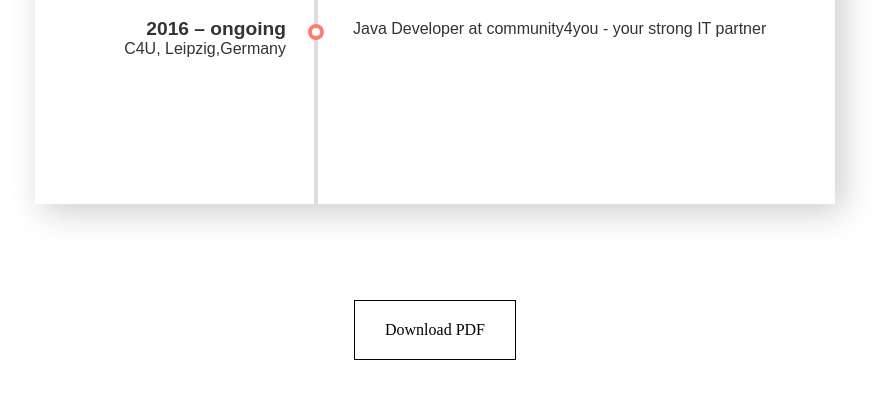
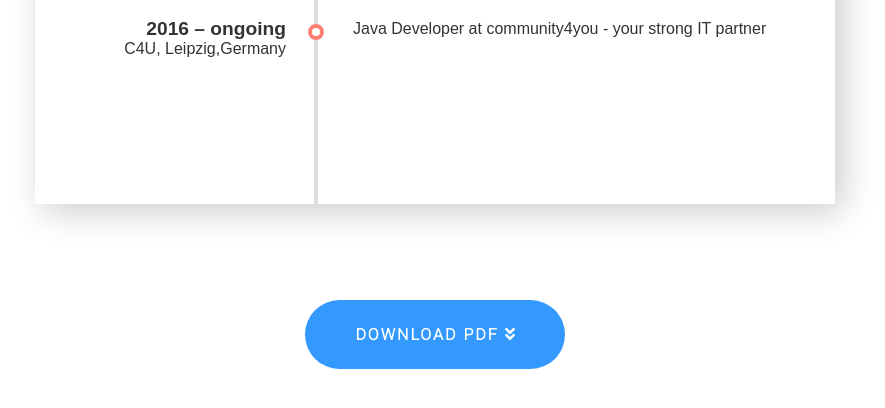
Before and after one commit to mariaprang/personal-portfolio, a React (Create React App) app: page /resume in a window 1280 px wide. Shown: the part 1369-1777 px from the top of the page, without its empty margins (205-1090 px from the left). Built offline with nearby package versions, Linux system fonts and the light colour scheme; a web font is replaced by a local one.

Commit message:
Added styles for download button

```diff
--- a/src/components/Resume/Resume.css
+++ b/src/components/Resume/Resume.css
@@ -108,10 +108,25 @@
 .download-wrap {
   width: fit-content;
   margin: 0 auto;
-  padding: 20px 30px;
-  border: 1px solid black;
+  padding: 25px 50px;
+  background-color: #3399ff;
+  border-radius: 52px;
 }
 
 .download-button {
   text-decoration: none;
+  text-transform: uppercase;
+  font-family: "Roboto";
+  color: #fff;
+  font-weight: 600;
+  letter-spacing: 2px;
 }
+
+.download-button:hover {
+  color: #e6e6e6;
+}
+
+.download-wrap:hover {
+  background-color: #66b3ff;
+  cursor: pointer;
+}
--- a/src/components/Resume/Resume.js
+++ b/src/components/Resume/Resume.js
@@ -1,5 +1,7 @@
 import React from "react";
 import "./Resume.css";
+import { faAngleDoubleDown } from "@fortawesome/free-solid-svg-icons";
+import { FontAwesomeIcon } from "@fortawesome/react-fontawesome";
 
 const Resume = () => {
   return (
@@ -100,7 +102,7 @@
             href={"/resources/Maria_Prangishvili.pdf"}
             download="M.Prangishvili-CV.pdf"
           >
-            Download PDF
+            Download PDF <FontAwesomeIcon icon={faAngleDoubleDown} />
           </a>
         </div>
       </div>
```
